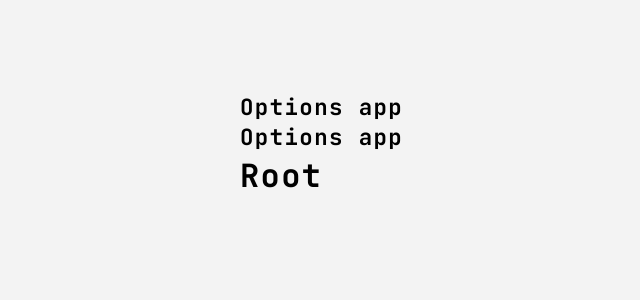
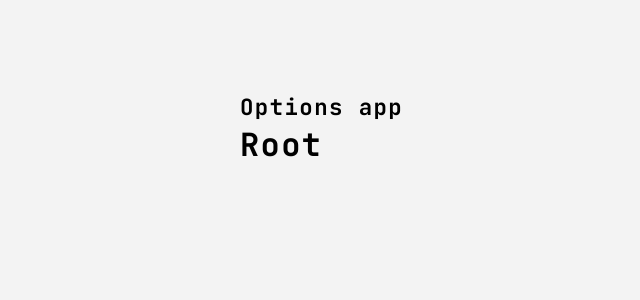
Before and after one commit to g-rosuson/option-chain, a Next.js app: page / in a window 1280 px wide. Shown: the top 300 px of the page, without its empty margins (24-664 px from the left). Built offline with nearby package versions, Linux system fonts and the light colour scheme.

Commit message:
chore(frontend): adjust layout comp

```diff
--- a/src/app/(root)/layout.tsx
+++ b/src/app/(root)/layout.tsx
@@ -2,7 +2,6 @@ import React from 'react';
 import { jetBrainsMono } from 'src/resources/fonts';
 
 import Layout from 'src/components/shared/layout/Layout';
-import Heading from 'src/components/ui/heading/Heading';
 
 import 'src/stylesheets/global.scss';
 
@@ -17,10 +16,6 @@ export default function RootLayout({ children }: { children: React.ReactNode })
             <body className={jetBrainsMono.className}>
                 <main>
                     <Layout>
-                        <Heading level={1} size="s">
-                            Options app
-                        </Heading>
-
                         {children}
                     </Layout>
                 </main>
```
